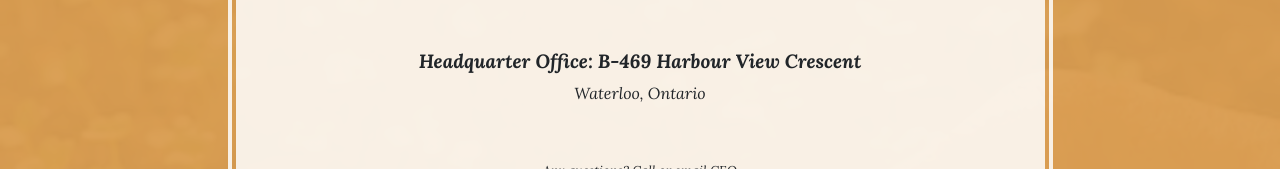
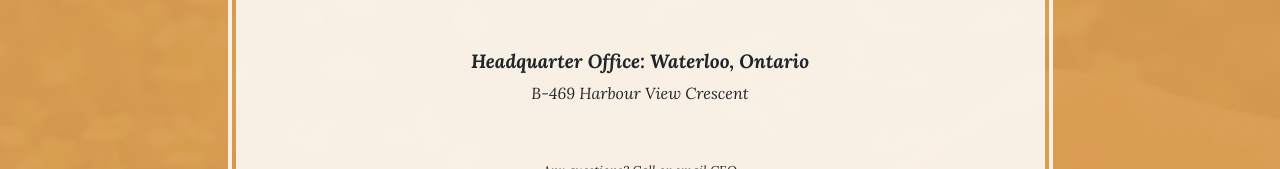
Before and after one commit to MajidToorani/GeniusAgroGenetics, a website: page store.html in a window 1280 px wide. Shown: the part 971-1140 px from the top of the page. Drawn offline with Linux system fonts and the light colour scheme.

Commit message:
Update store.html

```diff
--- a/store.html
+++ b/store.html
@@ -98,9 +98,9 @@
               </ul>
               <p class="address mb-5">
                 <em>
-                  <strong>Headquarter Office: B-469 Harbour View Crescent</strong>
+                  <strong>Headquarter Office: Waterloo, Ontario</strong>
                   <br>
-                  Waterloo, Ontario
+                  B-469 Harbour View Crescent
                 </em>
               </p>
               <p class="mb-0">
```
